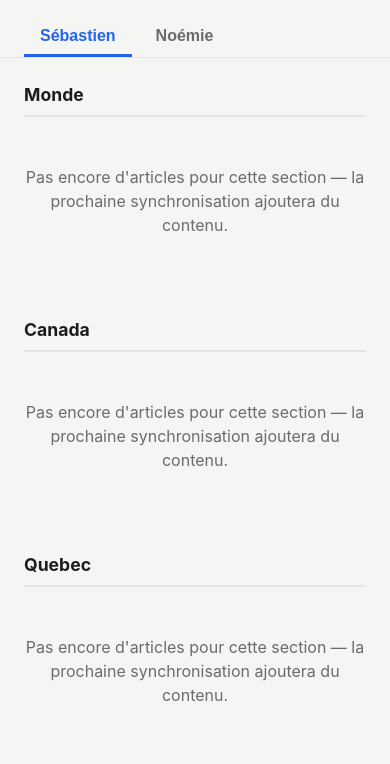
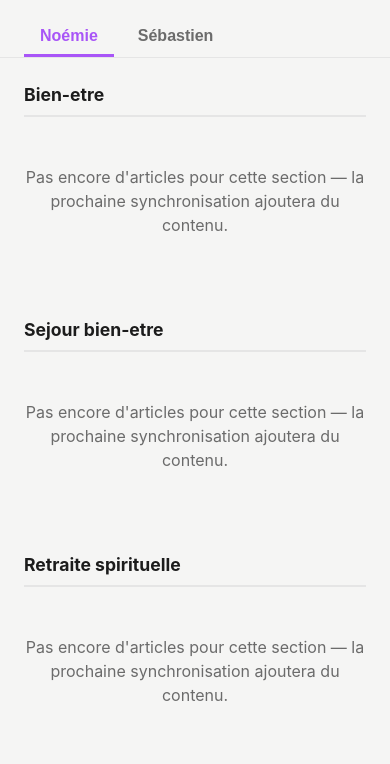
Before and after one commit to sbaboot/news-family, a plain HTML site: page index.html in a window 390 px wide. Shown: the part 80-844 px from the top of the page. Drawn offline with Linux system fonts and the light colour scheme.

Commit message:
Onglet Noemie par defaut + sources 100% francophones

```diff
--- a/app.js
+++ b/app.js
@@ -1,6 +1,6 @@
 (function () {
   const DATA_URL = "data/news.json";
-  const state = { data: null, activeTab: "sebastien" };
+  const state = { data: null, activeTab: "noemie" };
 
   const contentEl = document.getElementById("content");
   const lastUpdatedEl = document.getElementById("last-updated");
--- a/index.html
+++ b/index.html
@@ -14,8 +14,8 @@
       <p class="last-updated" id="last-updated">Chargement…</p>
     </div>
     <nav class="tabs" id="tabs" role="tablist">
-      <button class="tab-btn active" data-tab="sebastien" role="tab" aria-selected="true">Sébastien</button>
-      <button class="tab-btn" data-tab="noemie" role="tab" aria-selected="false">Noémie</button>
+      <button class="tab-btn active" data-tab="noemie" role="tab" aria-selected="true">Noémie</button>
+      <button class="tab-btn" data-tab="sebastien" role="tab" aria-selected="false">Sébastien</button>
     </nav>
   </header>
 
```
Also changed, not shown: 1 other file.
